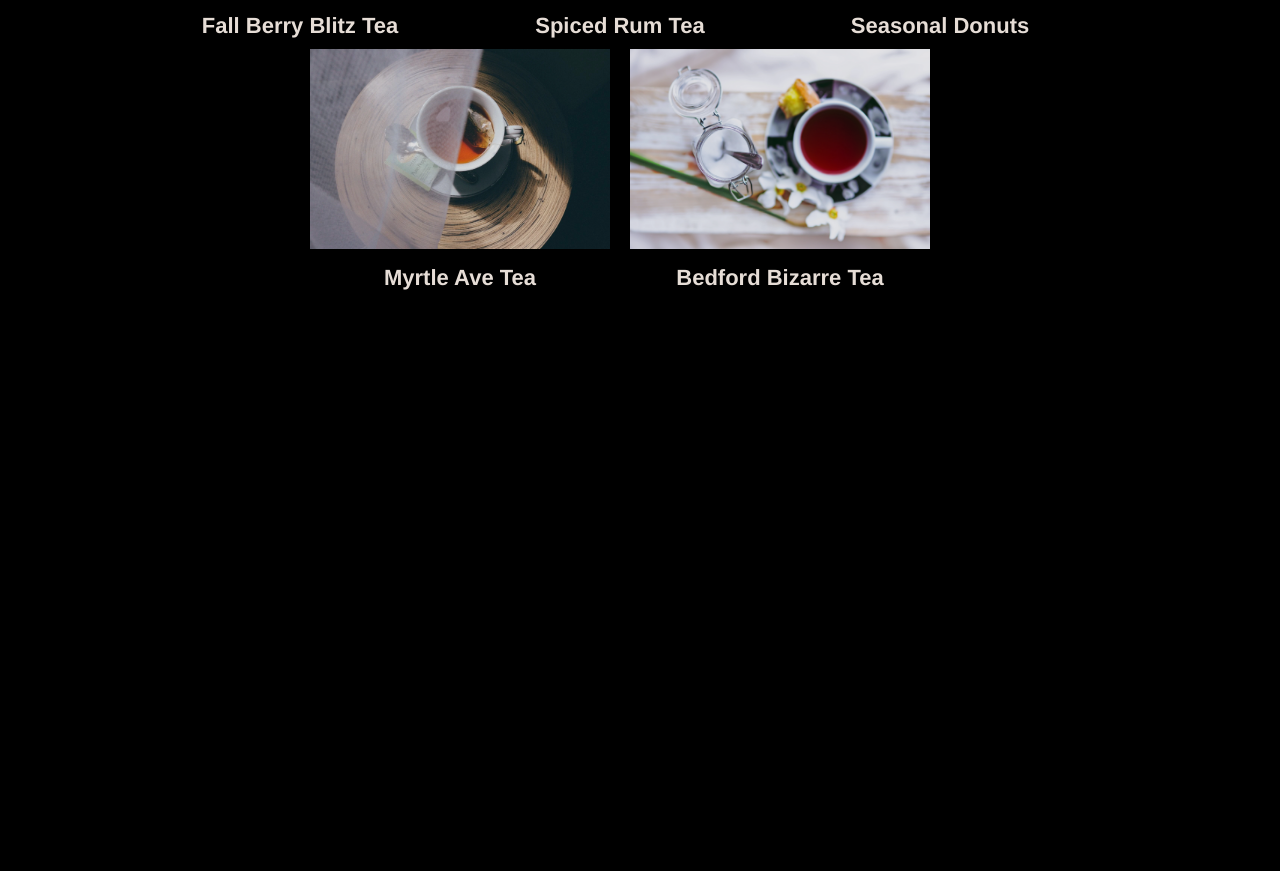
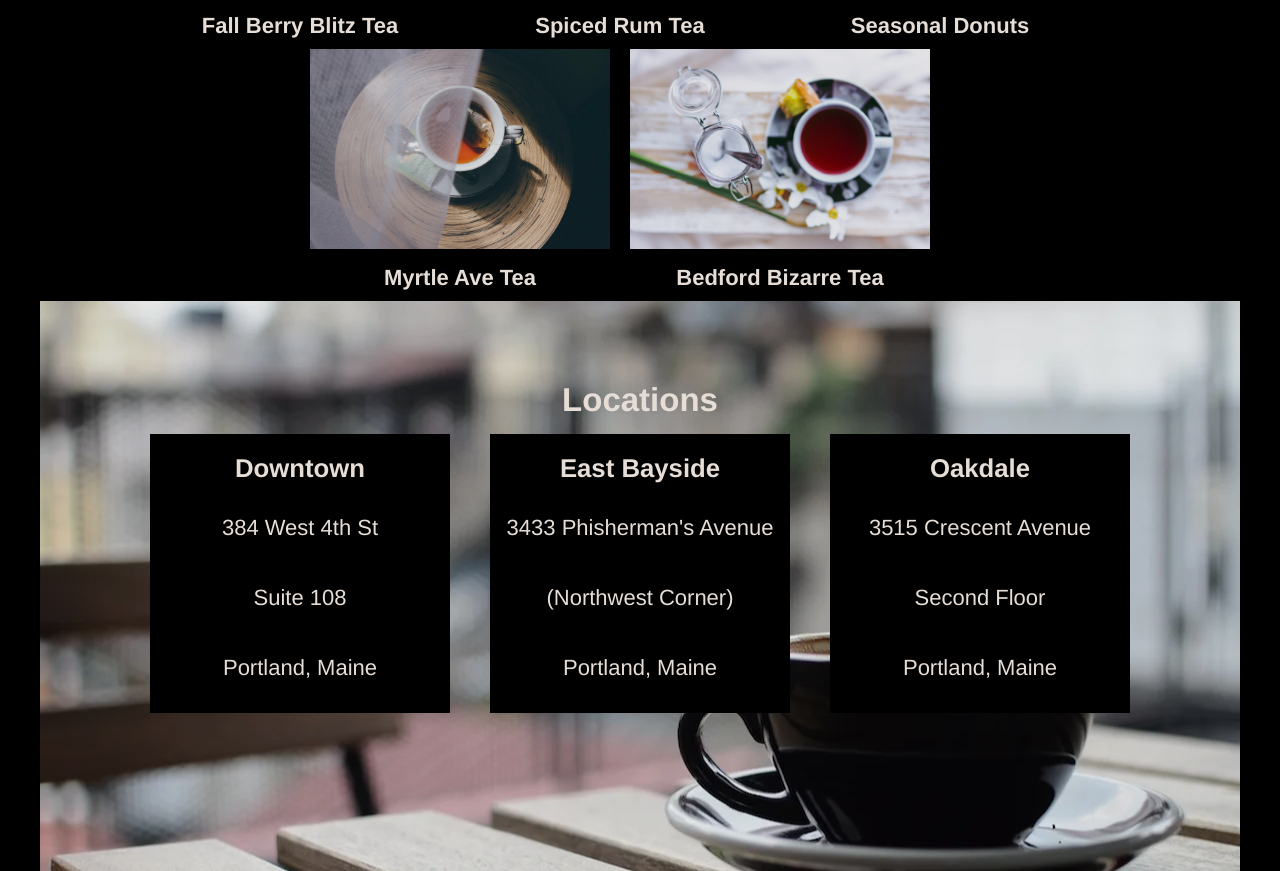
Before and after one commit to jtunsworth/teaCozy, a plain HTML site: page index.html in a window 1280 px wide. Shown: the part 1077-1948 px from the top of the page. Before the commit the page ends 1378 px from the top, so only its background shows below. Drawn offline with Linux system fonts and the light colour scheme.

Commit message:
third commit - locations

```diff
--- a/index.html
+++ b/index.html
@@ -50,6 +50,30 @@
                   </div>
                 </div>
             </section>
+            <section id="locations">
+                <h2>Locations</h2>
+                <div class="container locations">
+                    <div class="location">
+                        <h3>Downtown</h3>
+                        <p>384 West 4th St</p>
+                        <p>Suite 108</p>
+                        <p>Portland, Maine</p>
+                    </div>
+                    <div class="location">
+                        <h3>East Bayside</h3>
+                        <p>3433 Phisherman's Avenue</p>
+                        <p>(Northwest Corner)</p>
+                        <p>Portland, Maine</p>
+                    </div>
+                    <div class="location">
+                        <h3>Oakdale</h3>
+                        <p>3515 Crescent Avenue</p>
+                        <p>Second Floor</p>
+                        <p>Portland, Maine</p>
+                    </div>
+                </div>
+            </section>
+
 
          </main>
 
--- a/style.css
+++ b/style.css
@@ -109,3 +109,32 @@ h2, h3, h4 {
     height: 200px;
     width: 300px;
   }
+
+  .flex-container.locations {
+    padding-top: 5px;
+}
+
+#locations {
+    background-image: url(./images/img-locations-background.webp);
+    background-repeat: no-repeat;
+    background-position: center;
+    background-size: cover;
+    height: 500px;
+    padding-top: 70px;
+}
+
+#locations .container {
+    margin: auto;
+    width: 1100px;
+}
+
+.location {
+    opacity: 1.0;
+    padding: 10px;
+    margin: 5px 20px;
+    background-color: black;
+    flex-basis: 280px;
+    display: flex;
+    flex-direction: column;
+    justify-content: center;
+}
```
